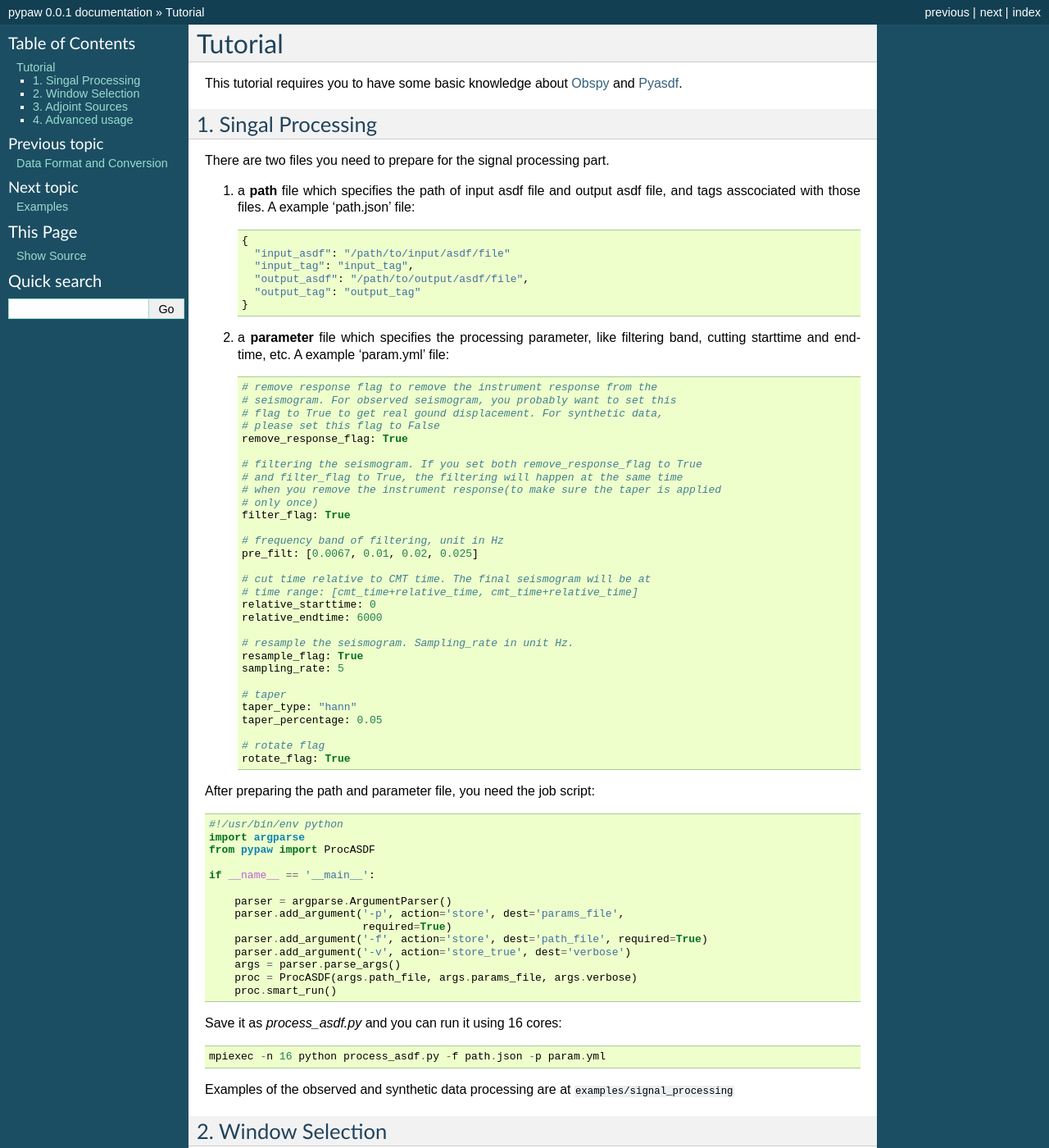
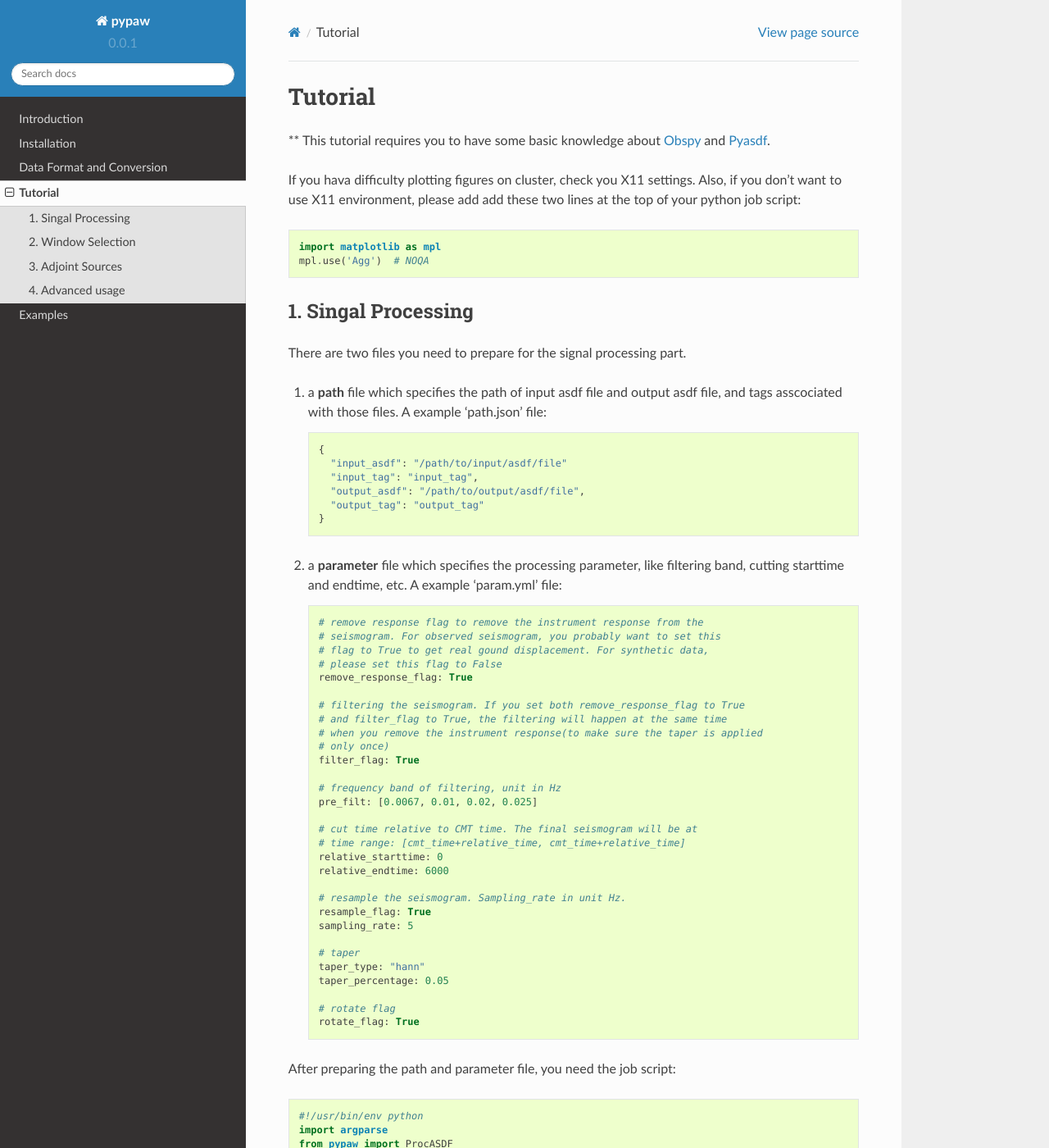
Before and after one commit to computational-seismology/pypaw, a Sphinx documentation site: the page built from docs/source/tutorial.rst, in a window 1280 px wide and 1400 px high. Shown: the whole window at 82% size. Built offline with Sphinx 7.4.7 and the Read the Docs theme 2.0.0, drawn with Linux system fonts in a browser that asks for light colours; some of the changed text lies outside the part shown.

Commit message:
update doc

```diff
--- a/docs/source/conf.py
+++ b/docs/source/conf.py
@@ -14,6 +14,8 @@
 
 import sys
 import os
+import sphinx_rtd_theme
+
 
 # If extensions (or modules to document with autodoc) are in another directory,
 # add these directories to sys.path here. If the directory is relative to the
@@ -103,7 +105,8 @@ pygments_style = 'sphinx'
 
 # The theme to use for HTML and HTML Help pages.  See the documentation for
 # a list of builtin themes.
-html_theme = 'default'
+#html_theme = 'default'
+html_theme = "sphinx_rtd_theme"
 
 # Theme options are theme-specific and customize the look and feel of a theme
 # further.  For a list of options available for each theme, see the
@@ -112,6 +115,7 @@ html_theme = 'default'
 
 # Add any paths that contain custom themes here, relative to this directory.
 #html_theme_path = []
+html_theme_path = [sphinx_rtd_theme.get_html_theme_path()]
 
 # The name for this set of Sphinx documents.  If None, it defaults to
 # "<project> v<release> documentation".
--- a/docs/source/index.rst
+++ b/docs/source/index.rst
@@ -18,7 +18,6 @@ Welcome to pypaw's documentation!
    examples
 
 
-
 Indices and tables
 ==================
 
--- a/docs/source/modules.rst
+++ b/docs/source/modules.rst
@@ -1,5 +1,5 @@
-src
-===
+Modules
+=======
 
 .. toctree::
    :maxdepth: 4
--- a/docs/source/tutorial.rst
+++ b/docs/source/tutorial.rst
@@ -1,7 +1,12 @@
 Tutorial
 ========
 
-This tutorial requires you to have some basic knowledge about `Obspy <https://github.com/obspy/obspy/wiki>`_ and `Pyasdf <http://seismicdata.github.io/pyasdf/>`_.
+** This tutorial requires you to have some basic knowledge about `Obspy <https://github.com/obspy/obspy/wiki>`_ and `Pyasdf <http://seismicdata.github.io/pyasdf/>`_.
+
+If you hava difficulty plotting figures on cluster, check you X11 settings. Also, if you don't want to use X11 environment, please add add these two lines at the top of your python job script::
+
+  import matplotlib as mpl
+  mpl.use('Agg')  # NOQA
 
 1. Singal Processing
 --------------------
@@ -118,6 +123,7 @@ One tip, if you set the ``figure_mode`` as ``True``, then don't use too many cor
 3. Adjoint Sources
 ------------------
 Path and parameter files should be specified. For input, it requires an observed and synthetic asdf file, a window file. The output is an adjoint asdf file. A example of 'path.json' file::
+
   {
     "obsd_asdf": "/path/to/obsd/asdf/file",
     "obsd_tag": "obsd_tag",
@@ -236,6 +242,6 @@ Job scripts::
       proc = AdjPreASDF(args.path_file, args.params_file, verbose=args.verbose)
       proc.smart_run()
 
-Save it as 'adjproc.py' and launch the job on 16 cores:
+Save it as 'adjproc.py' and launch the job on 16 cores::
 
   mpiexec -n 16 python adjproc.py -f path.json -p param.yml -v
```
Also changed, not shown: docs/source/data_format.rst (+18 -0 lines).
